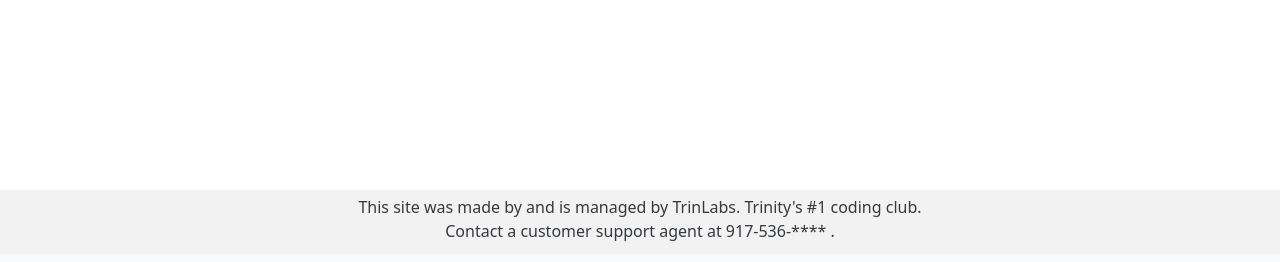
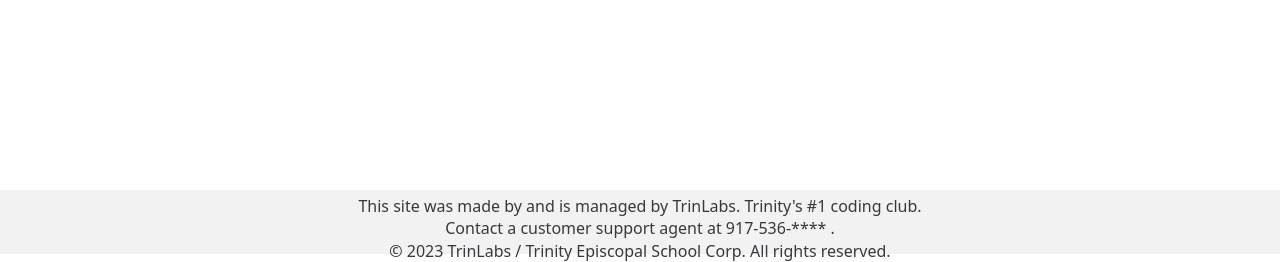
Before and after one commit to Daniel-Iofin/TrinBooks, a Flask app: page / in a window 1280 px wide. Shown: the part 546-808 px from the top of the page. Before the commit the page ends 787 px from the top, so only its background shows below. Run offline with Flask 3, Linux system fonts and the light colour scheme; data comes from the database, SQL or seed files in the repository; some libraries are stand-ins or nearby versions.

Commit message:
Added copyright information

```diff
--- a/static/styles.css
+++ b/static/styles.css
@@ -16,7 +16,7 @@ h3 {
 footer {
   color: rgba(33, 37, 41, 0.9);
   text-align: center;
-  line-height: 0.5;
+  line-height: 0.4;
   padding-top: 1%;
   padding-bottom: 1%;
   background-color: rgba(0, 0, 0, 0.05);
--- a/templates/footer.html
+++ b/templates/footer.html
@@ -1,4 +1,5 @@
 <footer class="footer">
   <p>This site was made by and is managed by TrinLabs.  Trinity's #1 coding club.</p>
   <p>Contact a customer support agent at 917-536-**** .</p>
+  <p>© 2023 TrinLabs / Trinity Episcopal School Corp. All rights reserved.</p>
 </footer>
```
